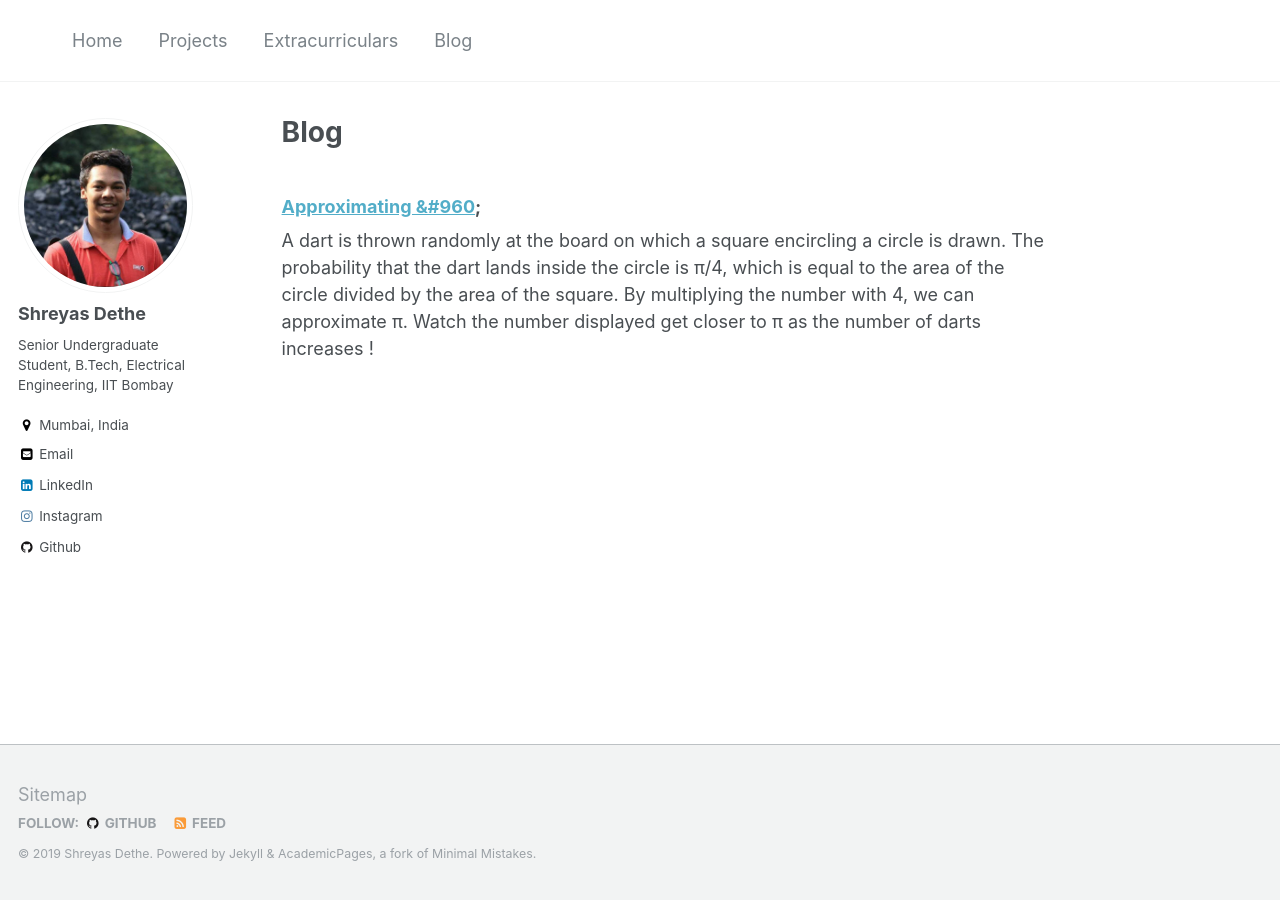
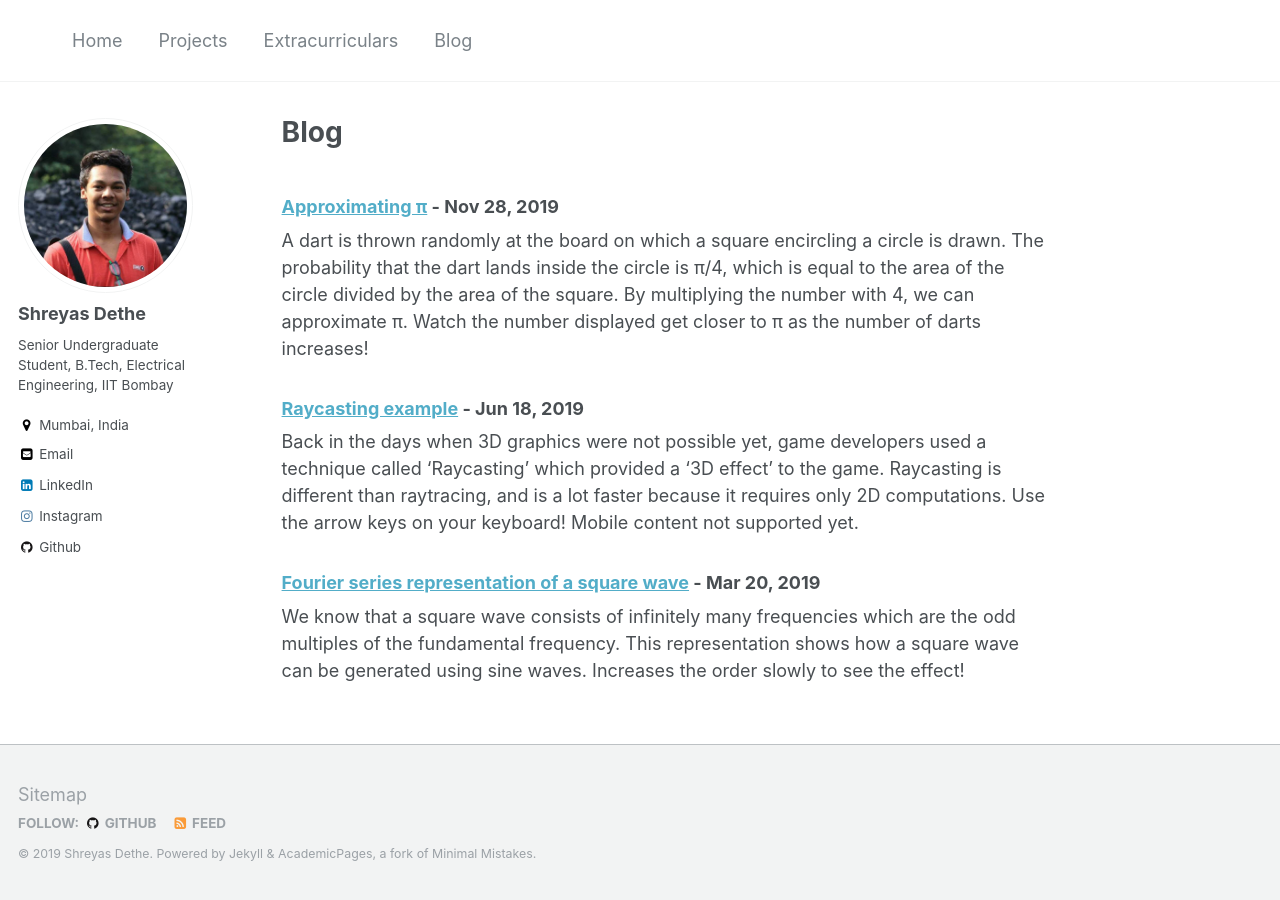
Before and after one commit to shreyasdethe/home, a Jekyll site: the page built from _pages/blog.md, in a window 1280 px wide. Built offline with Jekyll 4.4.1, drawn with Linux system fonts in a browser that asks for light colours.

Commit message:
Update blog

```diff
--- a/_pages/blog.md
+++ b/_pages/blog.md
@@ -3,5 +3,11 @@ permalink: /blog/
 title: Blog
 author_profile: true
 ---
-### [Approximating &#960](https://shreyasdethe.github.io/pi);
-A dart is thrown randomly at the board on which a square encircling a circle is drawn. The probability that the dart lands inside the circle is &#960;/4, which is equal to the area of the circle divided by the area of the square. By multiplying the number with 4, we can approximate &#960;. Watch the number displayed get closer to &#960; as the number of darts increases !
+### [Approximating &#960;](https://shreyasdethe.github.io/pi) - Nov 28, 2019
+A dart is thrown randomly at the board on which a square encircling a circle is drawn. The probability that the dart lands inside the circle is &#960;/4, which is equal to the area of the circle divided by the area of the square. By multiplying the number with 4, we can approximate &#960;. Watch the number displayed get closer to &#960; as the number of darts increases! <br/>
+
+### [Raycasting example](https://shreyasdethe,github.io/raycasting) - Jun 18, 2019
+Back in the days when 3D graphics were not possible yet, game developers used a technique called 'Raycasting' which provided a '3D effect' to the game. Raycasting is different than raytracing, and is a lot faster because it requires only 2D computations. Use the arrow keys on your keyboard! Mobile content not supported yet. <br/>
+
+### [Fourier series representation of a square wave](https://shreyasdethe.github.io/pi) - Mar 20, 2019
+We know that a square wave consists of infinitely many frequencies which are the odd multiples of the fundamental frequency. This representation shows how a square wave can be generated using sine waves. Increases the order slowly to see the effect! <br/>
```
